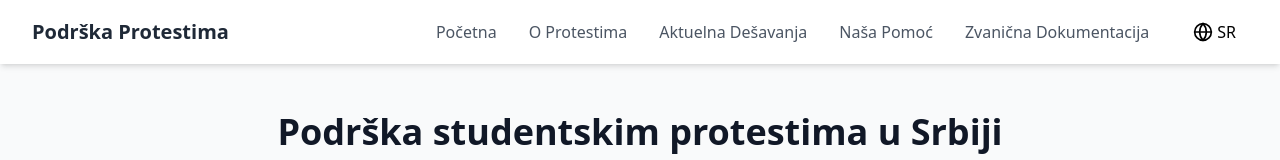
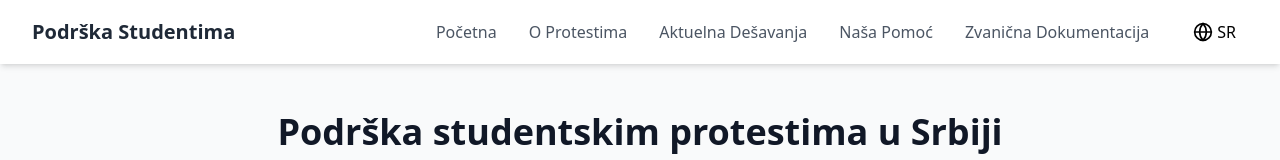
Before and after one commit to rajko-rad/podrzi-studente, a React (Vite) app: page / in a window 1280 px wide. Shown: the top 160 px of the page. Built offline with nearby package versions, Linux system fonts and the light colour scheme.

Commit message:
Update translation for navigation title from "Podrška Protestima" to "Podrška Studentima"

```diff
--- a/src/i18n/translations.ts
+++ b/src/i18n/translations.ts
@@ -14,7 +14,7 @@ export const translations = {
       }
     },
     nav: {
-      title: "Podrška Protestima",
+      title: "Podrška Studentima",
       home: "Početna",
       about: "O Protestima",
       events: "Aktuelna Dešavanja",
```
